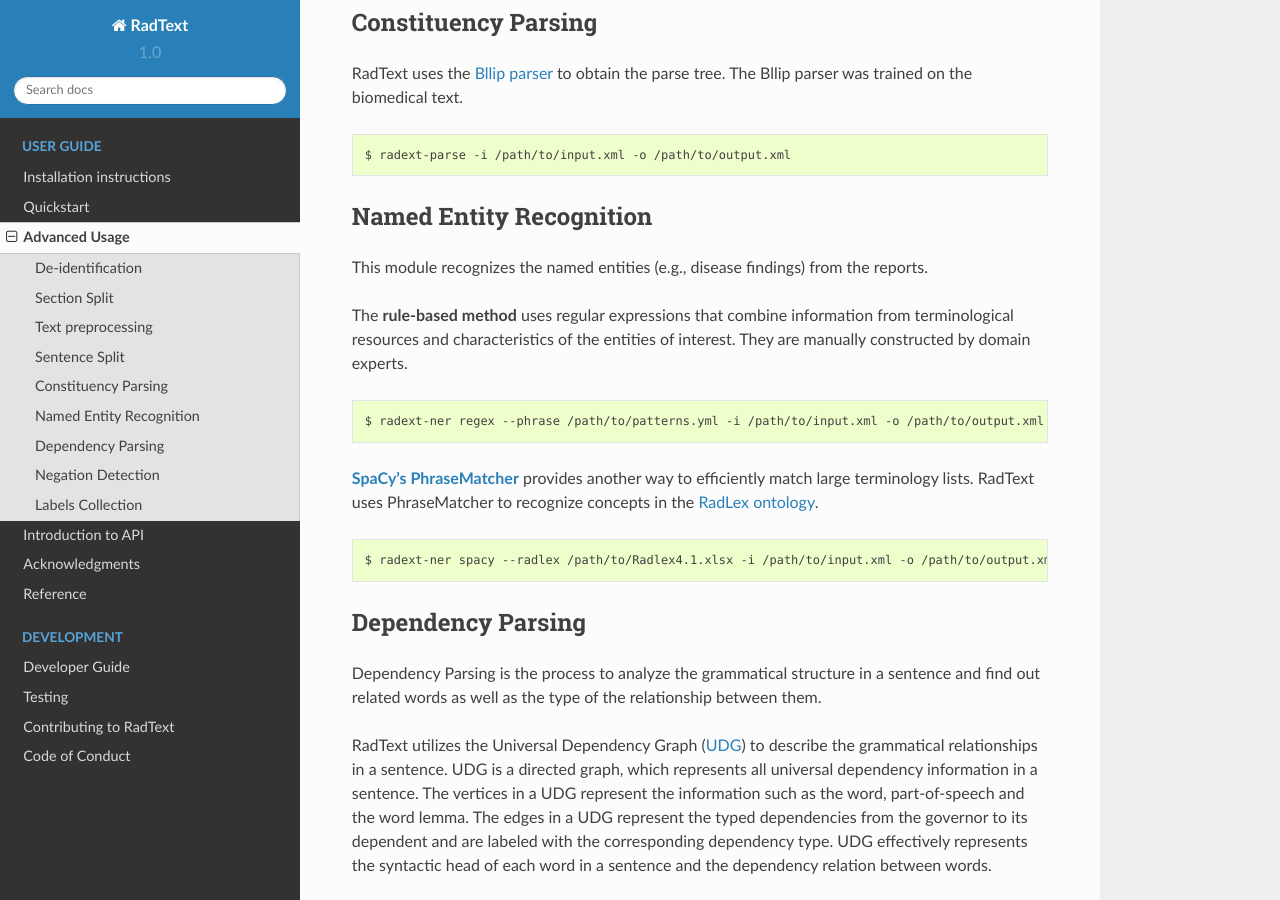
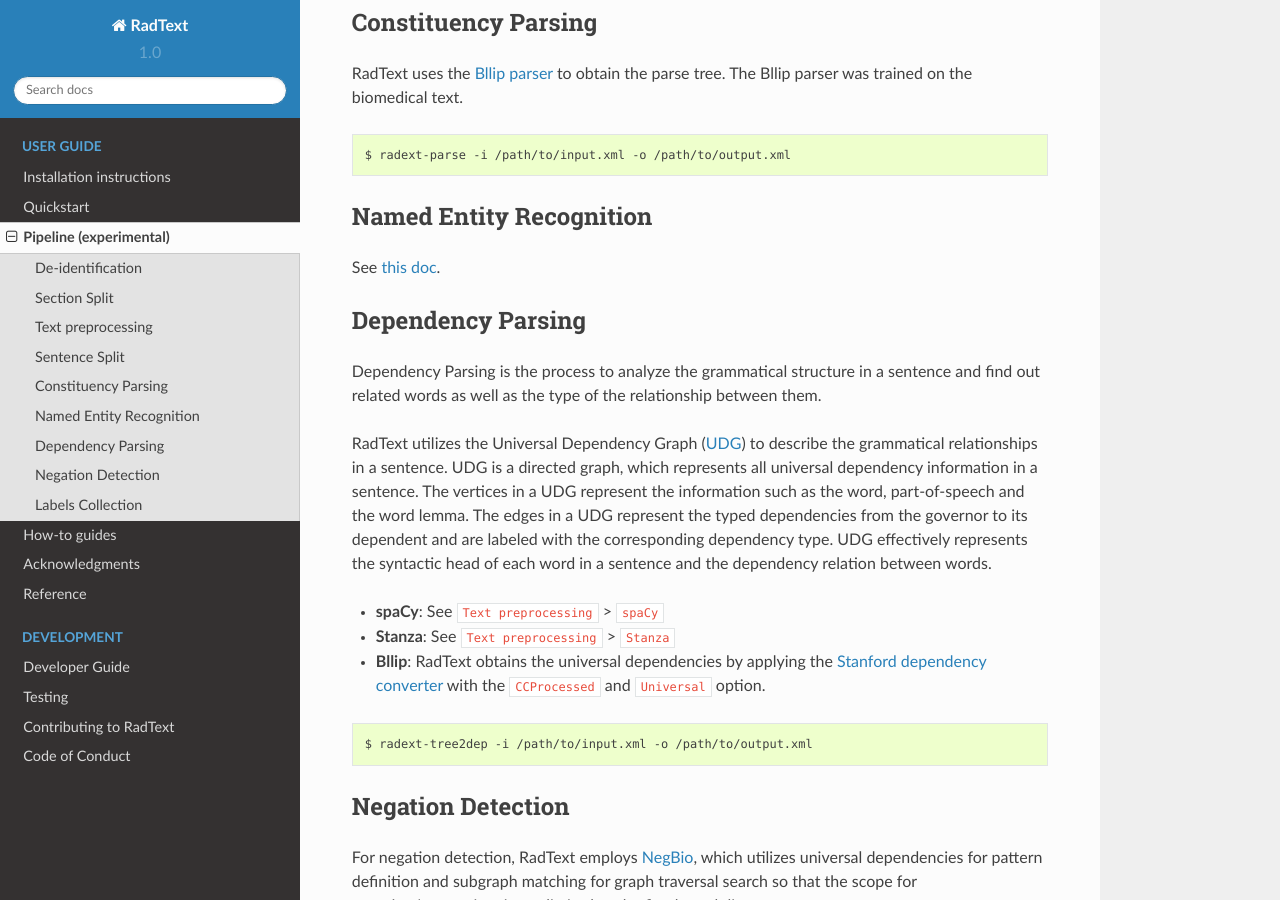
Before and after one commit to bionlplab/radtext, a Sphinx documentation site: the page built from docs/pipeline.md, in a window 1280 px wide and 900 px high, scrolled down 1357 px. Built offline with Sphinx 7.4.7 and the Read the Docs theme 2.0.0, drawn with Linux system fonts in a browser that asks for light colours; some of the changed text lies outside the part shown.

````diff
--- a/docs/index.rst
+++ b/docs/index.rst
@@ -17,8 +17,8 @@ custom installation.
 
    install
    getting_started
-   user_guide
-   api
+   pipeline
+   pipeline/index
    acknowledgments
    reference
 
--- a/docs/user_guide.md
+++ b/docs/pipeline.md
@@ -1,6 +1,6 @@
-# Advanced Usage
+# Pipeline (experimental)
 
-This document covers some more advanced features of RadText.
+In this section, we introduce in more detail the options of RadText's pipeline.
 
 ## De-identification
 
@@ -76,23 +76,7 @@ $ radext-parse -i /path/to/input.xml -o /path/to/output.xml
 
 ## Named Entity Recognition
 
-This module recognizes the named entities (e.g., disease findings) from the reports.
-
-The **rule-based method** uses regular expressions that combine information from
-terminological resources and characteristics of the entities of interest.
-They are manually constructed by domain experts.
-
-```shell
-$ radext-ner regex --phrase /path/to/patterns.yml -i /path/to/input.xml -o /path/to/output.xml
-```
-
-[**SpaCy's PhraseMatcher**](https://spacy.io/api/phrasematcher) provides another
-way to efficiently match large terminology lists. RadText uses PhraseMatcher to
-recognize concepts in the [RadLex ontology](http://radlex.org/).
-
-```shell
-$ radext-ner spacy --radlex /path/to/Radlex4.1.xlsx -i /path/to/input.xml -o /path/to/output.xml
-```
+See [this doc](pipeline/ner.md).
 
 ## Dependency Parsing
 
--- a/setup.cfg
+++ b/setup.cfg
@@ -53,6 +53,7 @@ install_requires =
     openpyxl
 
 [options.packages.find]
+where=src
 exclude =
     tests.*
     tests
````
Also changed, not shown: docs/api.md (deleted, +0 -9 lines), docs/getting_started.md (+2 -2 lines), docs/pipeline/data_conversion.md (added, +4 -0 lines), docs/pipeline/index.rst (added, +12 -0 lines), docs/pipeline/ner.md (added, +29 -0 lines).
